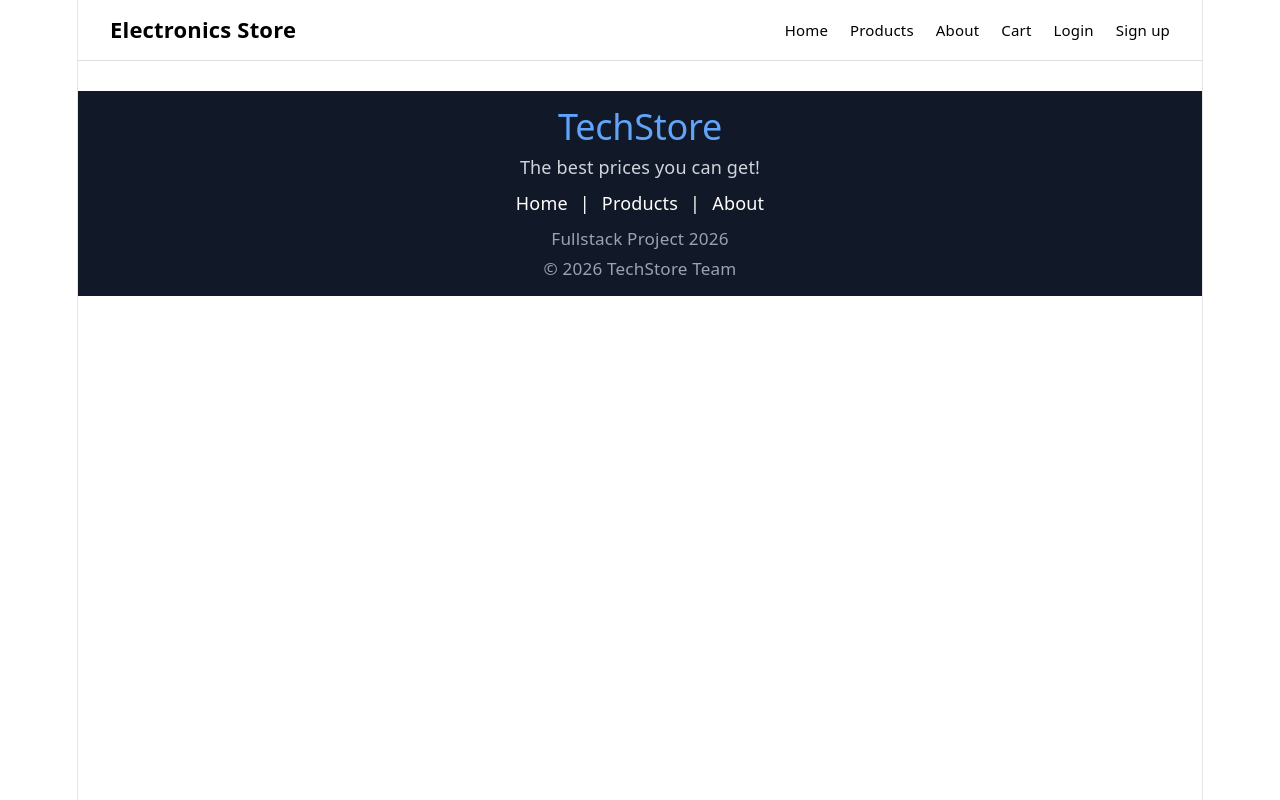
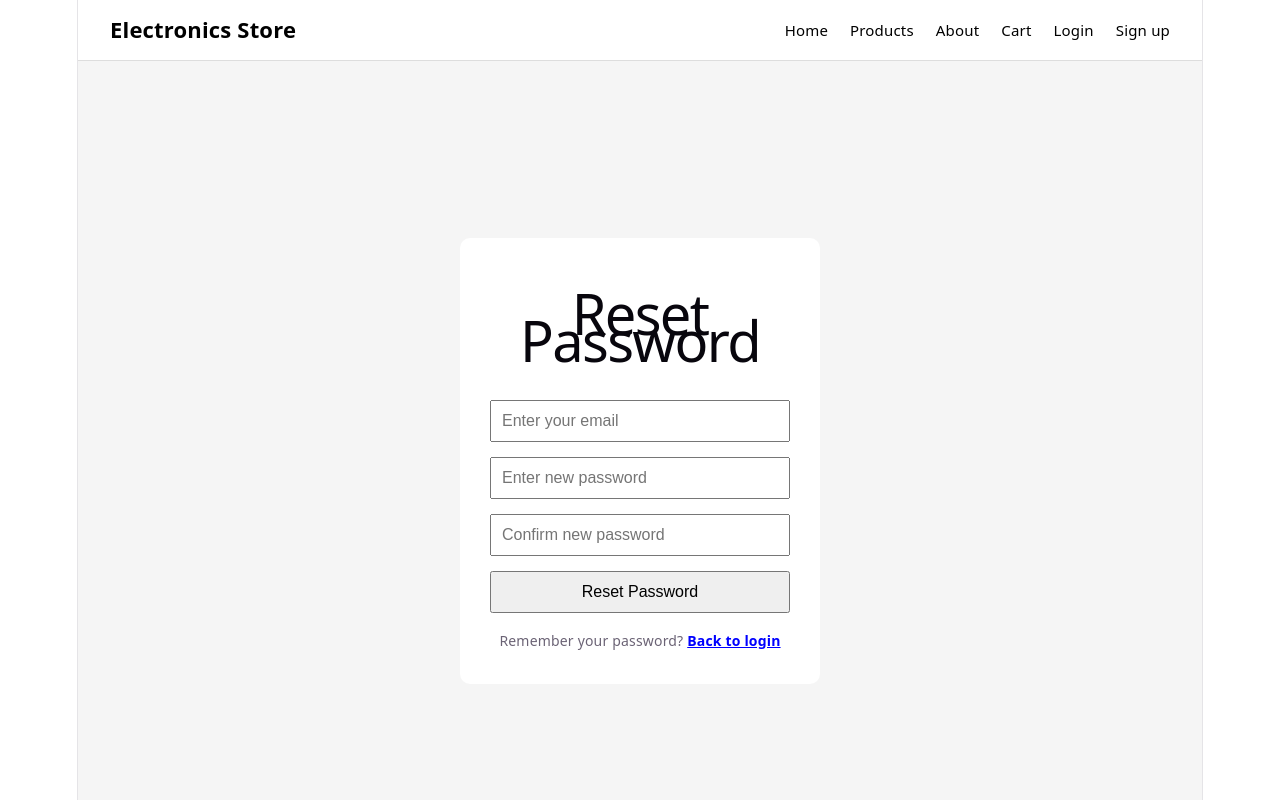
Before and after one commit to aklimson/Online-store, a React app in the folder frontend/: page /reset-password in a window 1280 px wide. Shown: the top 800 px of the page. Built offline with nearby package versions, Linux system fonts and the light colour scheme; the HTML template or start-up script is replaced by a standard one.

Commit message:
feat: added reset password page

```diff
--- a/frontend/src/App.jsx
+++ b/frontend/src/App.jsx
@@ -7,6 +7,7 @@ import Login from "./pages/Login";
 import Signup from "./pages/Signup";
 import Cart from "./pages/Cart";
 import ProductDetails from "./pages/ProductDetails";
+import ResetPassword from "./pages/ResetPassword";
 
 import Navbar from "./components/Navbar";
 import Footer from "./components/Footer";
@@ -24,6 +25,7 @@ function App() {
         <Route path="/login" element={<Login />} />
         <Route path="/signup" element={<Signup />} />
         <Route path="/products/:id" element={<ProductDetails />} />
+        <Route path="/reset-password" element={<ResetPassword />} />
       </Routes>
 
       <Footer />
--- /dev/null
+++ b/frontend/src/pages/ResetPassword.jsx
@@ -0,0 +1,121 @@
+import { useState } from "react";
+import { useNavigate, Link } from "react-router-dom";
+import "../styles/Login.css";
+
+const ResetPassword = () => {
+  const navigate = useNavigate();
+
+  const [formData, setFormData] = useState({
+    email: "",
+    newPassword: "",
+    confirmPassword: "",
+  });
+
+  const [message, setMessage] = useState("");
+  const [success, setSuccess] = useState(false);
+
+  const handleChange = (e) => {
+    setFormData({
+      ...formData,
+      [e.target.name]: e.target.value,
+    });
+  };
+
+  const handleResetPassword = async (e) => {
+    e.preventDefault();
+    setMessage("");
+    setSuccess(false);
+
+    if (formData.newPassword !== formData.confirmPassword) {
+      setMessage("Passwords do not match");
+      return;
+    }
+
+    try {
+      const response = await fetch("http://localhost:3001/api/auth/reset-password", {
+        method: "PUT",
+        headers: {
+          "Content-Type": "application/json",
+        },
+        body: JSON.stringify({
+          email: formData.email,
+          newPassword: formData.newPassword,
+        }),
+      });
+
+      const data = await response.json();
+
+      if (!response.ok) {
+        setMessage(data.msg || "Password reset failed");
+        return;
+      }
+
+      setSuccess(true);
+      setMessage("Password reset successful! Redirecting to login...");
+
+      setTimeout(() => {
+        navigate("/login");
+      }, 1500);
+    } catch (error) {
+      setMessage("Could not connect to server");
+    }
+  };
+
+  return (
+    <div className="login-container">
+      <form className="login-form" onSubmit={handleResetPassword}>
+        <h1>Reset Password</h1>
+
+        {message && (
+          <p className={success ? "login-success" : "login-message"}>
+            {message}
+          </p>
+        )}
+
+        <input
+          type="email"
+          name="email"
+          placeholder="Enter your email"
+          value={formData.email}
+          onChange={handleChange}
+          className="login-input"
+          required
+        />
+
+        <input
+          type="password"
+          name="newPassword"
+          placeholder="Enter new password"
+          value={formData.newPassword}
+          onChange={handleChange}
+          className="login-input"
+          required
+        />
+
+        <input
+          type="password"
+          name="confirmPassword"
+          placeholder="Confirm new password"
+          value={formData.confirmPassword}
+          onChange={handleChange}
+          className="login-input"
+          minLength="6"
+          required
+        />
+
+        <button type="submit" className="login-button">
+          Reset Password
+        </button>
+
+        <p className="login-text">
+          Remember your password?{" "}
+          <Link to="/login" className="login-link">
+            Back to login
+          </Link>
+        </p>
+      </form>
+    </div>
+  );
+};
+
+export default ResetPassword;
--- a/frontend/src/pages/Signup.jsx
+++ b/frontend/src/pages/Signup.jsx
@@ -39,6 +39,7 @@ function Signup() {
           value={formData.fullName}
           onChange={handleChange}
           className="signup-input"
+          minLength="6"
           required
         />
 
--- a/frontend/src/styles/Login.css
+++ b/frontend/src/styles/Login.css
@@ -43,3 +43,9 @@
   font-size: 14px;
   text-align: center;
 }
+
+.login-success {
+  color: green;
+  font-size: 14px;
+  text-align: center;
+}
```
